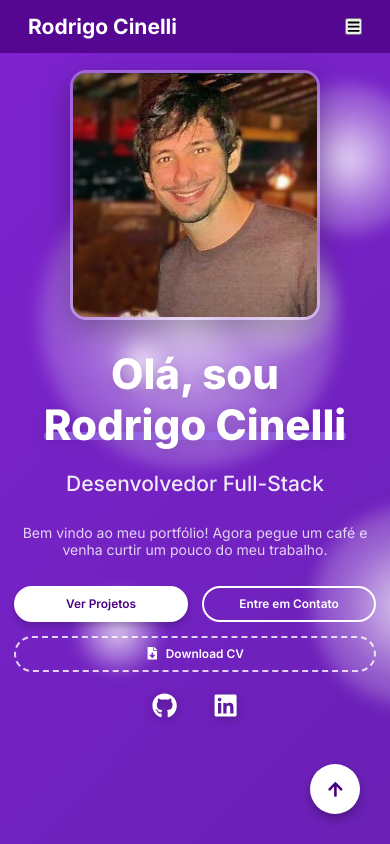
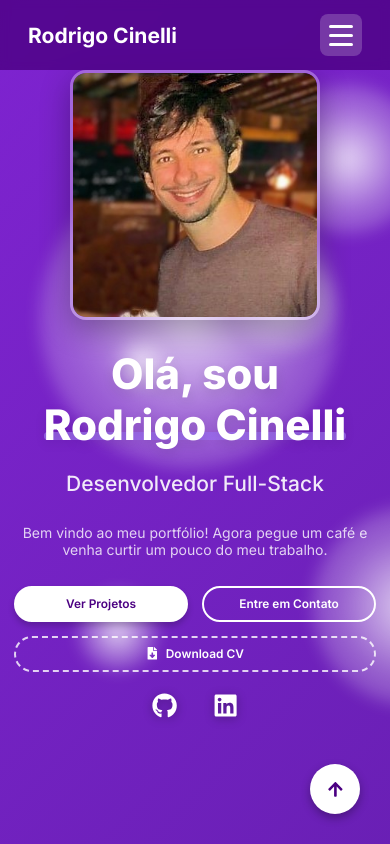
Before and after one commit to RodCinelli/rodcinelli-fullstack-developer, a Next.js app: page / in a window 390 px wide. Shown: the top 844 px of the page. Built offline with nearby package versions, Linux system fonts and the light colour scheme.

Commit message:
refactor: Implement custom mobile menu icon with dynamic styling

```diff
--- a/src/components/layout/Navbar.tsx
+++ b/src/components/layout/Navbar.tsx
@@ -212,6 +212,74 @@ const MobileMenuButton = styled(motion.button)<{ isScrolled?: boolean }>`
 
   @media (max-width: ${({ theme }) => theme.breakpoints.tablet}) {
     display: flex;
+    background: ${({ theme, isScrolled }) => theme.colors.background === '#F8F8FF'
+      ? isScrolled ? 'rgba(75, 0, 130, 0.1)' : 'rgba(255, 255, 255, 0.2)'
+      : isScrolled ? 'rgba(155, 106, 235, 0.1)' : 'rgba(255, 255, 255, 0.2)'
+    };
+    border: none;
+    border-radius: 8px;
+    width: 42px;
+    height: 42px;
+    padding: 8px;
+    cursor: pointer;
+    position: relative;
+    align-items: center;
+    justify-content: center;
+    transition: all 0.3s ease;
+  }
+`
+
+const DesktopIcon = styled.div`
+  display: block;
+
+  @media (max-width: ${({ theme }) => theme.breakpoints.tablet}) {
+    display: none;
+  }
+`
+
+const MenuIcon = styled.div<{ isOpen: boolean }>`
+  width: 24px;
+  height: 20px;
+  position: relative;
+  transform: rotate(0deg);
+  transition: 0.5s ease-in-out;
+  display: none;
+
+  @media (max-width: ${({ theme }) => theme.breakpoints.tablet}) {
+    display: block;
+  }
+
+  span {
+    display: block;
+    position: absolute;
+    height: 3px;
+    width: 100%;
+    background: ${({ theme, isOpen }) => theme.colors.background === '#F8F8FF'
+      ? isOpen ? '#4B0082' : '#FFFFFF'
+      : isOpen ? theme.colors.primary : '#FFFFFF'
+    };
+    border-radius: 3px;
+    opacity: 1;
+    left: 0;
+    transform: rotate(0deg);
+    transition: 0.25s ease-in-out;
+
+    &:nth-child(1) {
+      top: ${({ isOpen }) => isOpen ? '9px' : '0px'};
+      transform: ${({ isOpen }) => isOpen ? 'rotate(135deg)' : 'rotate(0deg)'};
+    }
+
+    &:nth-child(2) {
+      top: 9px;
+      opacity: ${({ isOpen }) => isOpen ? '0' : '1'};
+      width: ${({ isOpen }) => isOpen ? '0%' : '100%'};
+      left: ${({ isOpen }) => isOpen ? '50%' : '0'};
+    }
+
+    &:nth-child(3) {
+      top: ${({ isOpen }) => isOpen ? '9px' : '18px'};
+      transform: ${({ isOpen }) => isOpen ? 'rotate(-135deg)' : 'rotate(0deg)'};
+    }
   }
 `
 
@@ -441,7 +509,17 @@ export default function Navbar() {
           whileTap={{ scale: 0.9 }}
           aria-label={isOpen ? "Fechar menu" : "Abrir menu"}
         >
-          {isOpen ? <FaTimes /> : <FaBars />}
+          {/* Ícones para visualização desktop (caso a tela seja redimensionada) */}
+          <DesktopIcon>
+            {isOpen ? <FaTimes /> : <FaBars />}
+          </DesktopIcon>
+
+          {/* MenuIcon personalizado para visualização mobile */}
+          <MenuIcon isOpen={isOpen}>
+            <span></span>
+            <span></span>
+            <span></span>
+          </MenuIcon>
         </MobileMenuButton>
       </NavbarContainer>
 
```
